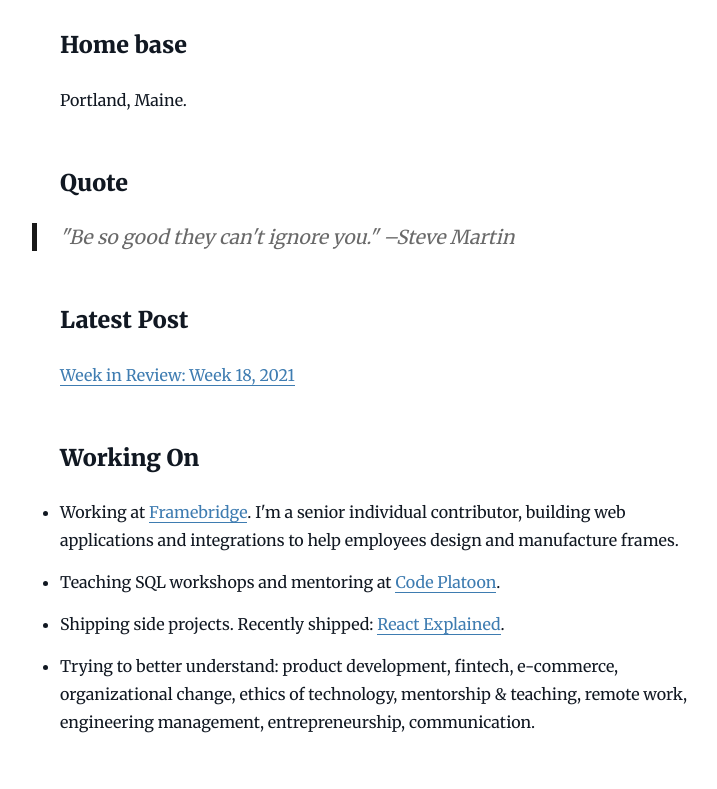
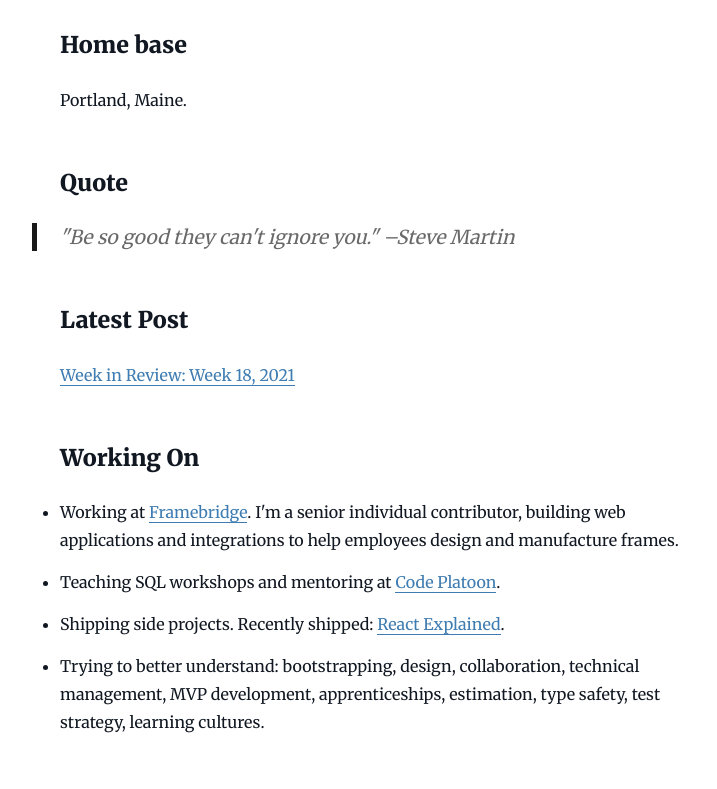
Before and after one commit to jwworth/jakeworth, a Gatsby site: page /now in a window 1280 px wide. Shown: the part 163-952 px from the top of the page, without its empty margins (265-982 px from the left). Built offline with nearby package versions, Linux system fonts and the light colour scheme; Gatsby itself is replaced by a stand-in of ours; some packages are replaced by stand-ins of ours.

Commit message:
New ideas

```diff
--- a/src/pages/now.js
+++ b/src/pages/now.js
@@ -5,16 +5,16 @@ import Layout from '../components/Layout'
 import SEO from '../components/seo'
 
 const THINKING_ABOUT = [
-  'product development',
-  'fintech',
-  'e-commerce',
-  'organizational change',
-  'ethics of technology',
-  'mentorship & teaching',
-  'remote work',
-  'engineering management',
-  'entrepreneurship',
-  'communication',
+  'bootstrapping',
+  'design',
+  'collaboration',
+  'technical management',
+  'MVP development',
+  'apprenticeships',
+  'estimation',
+  'type safety',
+  'test strategy',
+  'learning cultures'
 ]
 
 const Now = props => {
```
